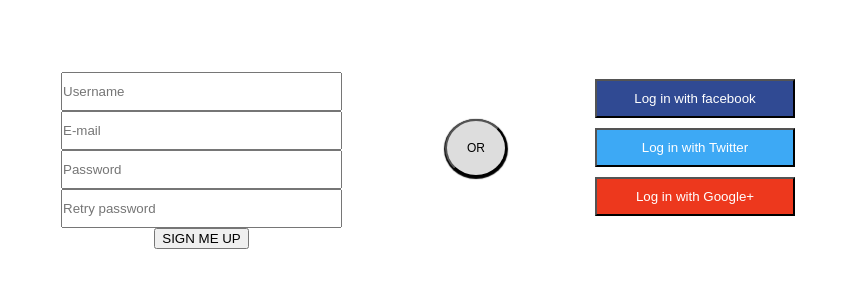
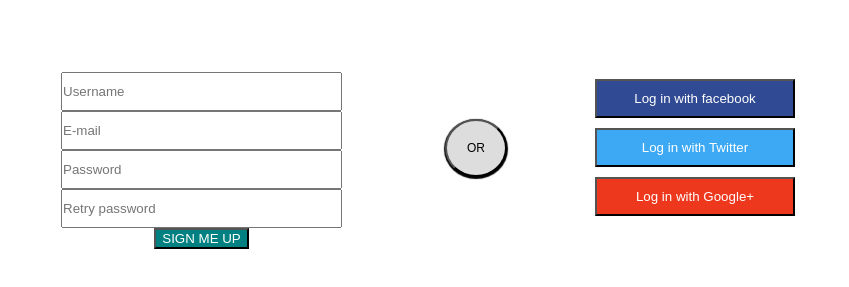
Before and after one commit to green-fox-academy/vilmospadre, a plain HTML site: page week-06/day-03/SignUpForm/SignUpForm.html in a window 1280 px wide. Shown: the part 61-348 px from the top of the page, without its empty margins (0-849 px from the left). Drawn offline with Linux system fonts and the light colour scheme.

Commit message:
SignUpForm WIP but added js passconfirm and funny OR button and such

```diff
--- a/week-06/day-03/SignUpForm/style.css
+++ b/week-06/day-03/SignUpForm/style.css
@@ -11,6 +11,11 @@
     padding: 10px 10px 10px 10px;
     width: 200px;
 
+}
+button[type=submit] {
+    background-color: teal;
+    color: white;
+    cursor: pointer;
 }
 div[class="log"]{
 
```
